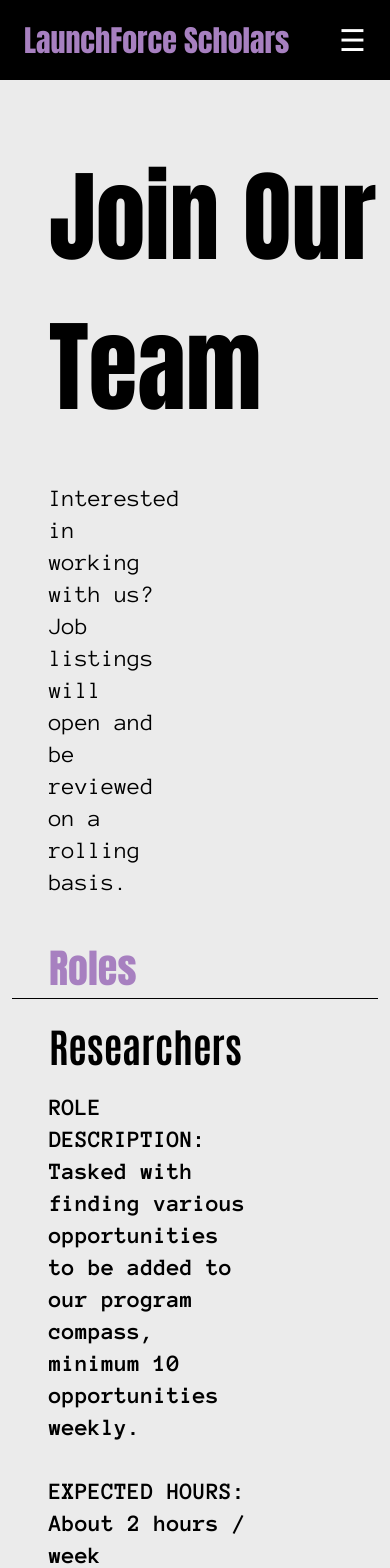
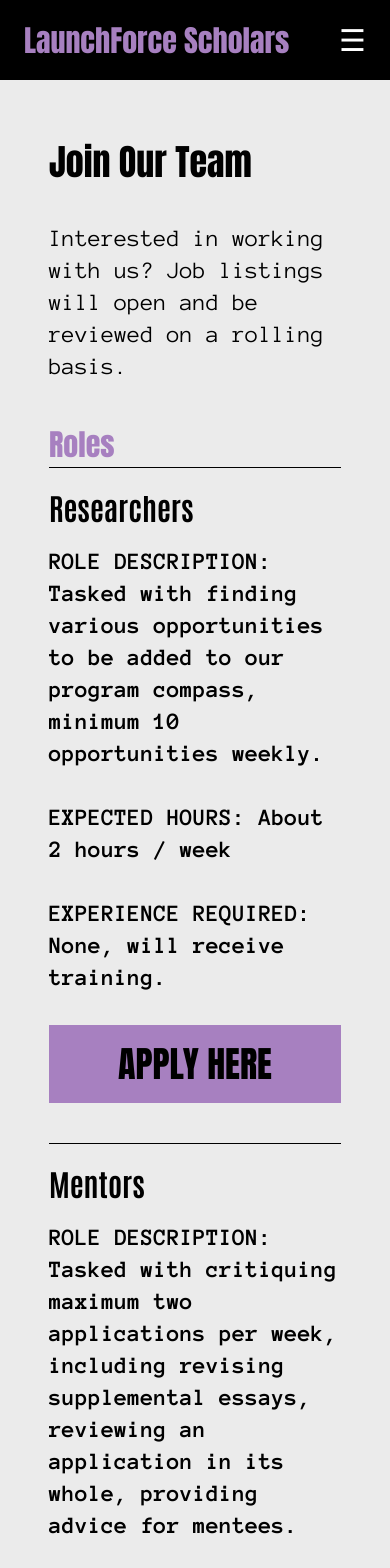
Before and after one commit to danvluewubley/LaunchForce-Scholars, a React (Vite) app: page /apply in a window 390 px wide. Shown: the top 1568 px of the page. Built offline with nearby package versions, Linux system fonts and the light colour scheme; no server answers.

Commit message:
made community and team page responsive

```diff
--- a/src/components/Role.jsx
+++ b/src/components/Role.jsx
@@ -2,9 +2,11 @@
 
 export const Role = ({ title, description, hours, experience, buttonText }) => {
   return (
-    <div className="ml-[49px]">
-      <h2 className="font-antonio font-bold text-[40px] py-4">{title}</h2>
-      <p className="font-anonymous font-bold text-2xl w-[60%] pb-8">
+    <div className="mx-[49px]">
+      <h2 className="font-antonio font-bold text-[30px] md:text-[36px] lg:text-[40px] py-4">
+        {title}
+      </h2>
+      <p className="font-anonymous font-bold text-2xl pb-8">
         <span className="font-bold">ROLE DESCRIPTION:</span> {description}
         <br />
         <br />
--- a/src/pages/Community.jsx
+++ b/src/pages/Community.jsx
@@ -3,20 +3,22 @@
 export const Community = () => {
   useEffect(() => {
     document.title = "Community";
-  });
+  }, []);
 
   return (
-    <div className="flex h-[580px] flex-col items-center justify-around">
-      <div className="flex flex-col items-center">
-        <h2 className="font-anton text-[100px]">COMMUNITY</h2>
-        <p className="font-anonymous text-[40px] w-[80%]">
+    <div className="flex min-h-screen flex-col items-center justify-center px-4 py-8">
+      <div className="flex flex-col items-center text-center">
+        <h2 className="font-anton text-5xl sm:text-6xl md:text-7xl lg:text-8xl">
+          COMMUNITY
+        </h2>
+        <p className="font-anonymous text-lg sm:text-xl md:text-2xl lg:text-3xl w-full max-w-3xl mt-4">
           Join our Discord server to enter a virtual community to conveniently
           receive feedback on applications, grow your network, exchange
           internship anecdotes and advice, and more!
         </p>
       </div>
       <button
-        className="font-anton text-[40px] bg-purple py-2 px-4 cursor-pointer"
+        className="font-anton text-2xl sm:text-3xl md:text-4xl bg-purple py-2 px-6 mt-6 rounded-lg shadow-md hover:bg-purple-500 transition-all duration-300"
         onClick={() => window.open("https://discord.gg/AsChQ88CCQ")}
       >
         JOIN HERE
--- a/src/pages/Team.jsx
+++ b/src/pages/Team.jsx
@@ -8,16 +8,20 @@
 
   return (
     <div className="flex flex-col">
-      <div className="ml-[49px]">
-        <h2 className="font-anton text-[100px] mt-[62px]">Join Our Team</h2>
-        <p className="font-anonymous text-2xl w-1/3 mt-10 mb-[40px]">
+      <div className="mx-[49px]">
+        <h2 className="font-anton text-4xl sm:text-5xl md:text-6xl lg:text-7xl mt-[62px]">
+          Join Our Team
+        </h2>
+        <p className="font-anonymous text-2xl md:text-3xl mt-10 mb-[40px]">
           Interested in working with us? Job listings will open and be reviewed
           on a rolling basis.
         </p>
       </div>
 
-      <h2 className="font-anton text-purple text-[40px] ml-[49px]">Roles</h2>
-      <hr className="w-[94%] self-center" />
+      <h2 className="font-anton text-purple text-[30px] md:text-[36px] lg:text-[40px] ml-[49px]">
+        Roles
+      </h2>
+      <hr className="w-[75%] md:w-[87%] lg:w-[94%] self-center" />
 
       <section className="flex flex-col">
         {/* Pass data to the Role component */}
@@ -28,7 +32,7 @@
           experience="None, will receive training."
           buttonText="APPLY HERE"
         />
-        <hr className="w-[94%] self-center" />
+        <hr className="w-[75%] md:w-[87%] lg:w-[94%] self-center" />
 
         <Role
           title="Mentors"
@@ -37,7 +41,7 @@
           experience="Must have prior experience in applying and accepted to programs. Understanding of the college admissions process and having passion in your extracurricular activities preferred. Will receive further training."
           buttonText="APPLY HERE"
         />
-        <hr className="w-[94%] self-center" />
+        <hr className="w-[75%] md:w-[87%] lg:w-[94%] self-center" />
 
         <Role
           title="Outreach Managers"
@@ -46,7 +50,7 @@
           experience="Communication & organization skills needed. Graphic Design skills preferred."
           buttonText="APPLY HERE"
         />
-        <hr className="w-[94%] self-center" />
+        <hr className="w-[75%] md:w-[87%] lg:w-[94%] self-center" />
 
         <Role
           title="Writers"
```
